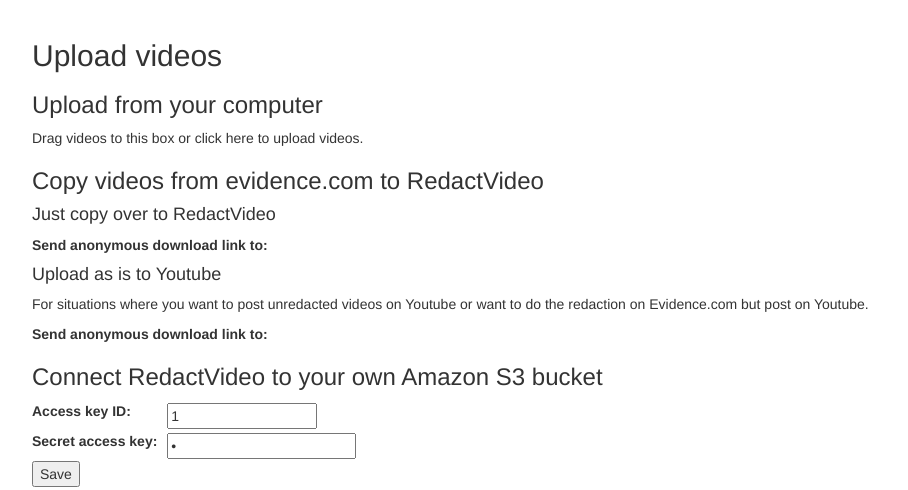
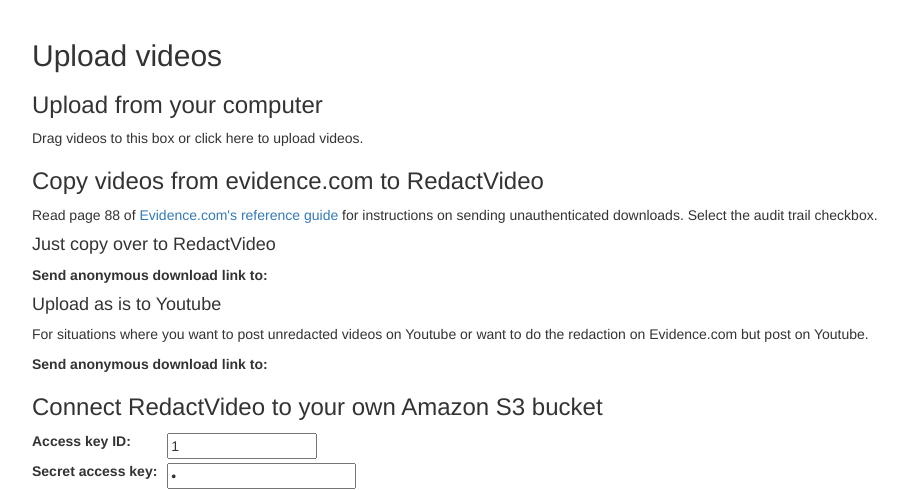
Before and after one commit to seattle-police/redactvideo, a Flask app: template templates/main.html in a window 1280 px wide. Shown: the part 51-541 px from the top of the page, without its empty margins (38-946 px from the left). Run offline with Flask 2, Linux system fonts and the light colour scheme; the template is opened without the code that fills it: most values are stand-ins (such as "Sample title", 1, 10 or a date in 2020); some libraries are stand-ins or nearby versions; some web fonts are replaced.

Commit message:
Fixed login bug for admins

```diff
--- a/app.py
+++ b/app.py
@@ -199,7 +199,7 @@ def login():
 
     if user_data['hash'] != hash:
         return Response(json.dumps({'msg': '<strong>Error:</strong> Either email or password is incorrect'}), mimetype="application/json")
-    if not user_data.get('is_approved'):
+    if not (user_data.get('is_approved') or user_data.get('is_admin')):
         return Response(json.dumps({'msg': "<strong>Error:</strong> Your account hasn't been approved"}), mimetype="application/json")
     two_factor_code = id_generator(60)
     db.table('two_factor_codes').insert({'id': two_factor_code, 'userid': request.form['username']}).run(conn)
--- a/templates/main.html
+++ b/templates/main.html
@@ -161,6 +161,8 @@ width:150px;
 
 
     <h3>Copy videos from evidence.com to RedactVideo</h3>
+    <p>Read page 88 of <a href="http://public.evidence.com/help/pdfs/latest/EVIDENCE.com+Administrator+Reference+Guide.pdf">Evidence.com's reference guide</a> for
+    instructions on sending unauthenticated downloads. Select the audit trail checkbox.</p>
     <h4>Just copy over to RedactVideo</h4>
     <p><strong>Send anonymous download link to:</strong> </p>
     <h4>Upload as is to Youtube</h4>
```
